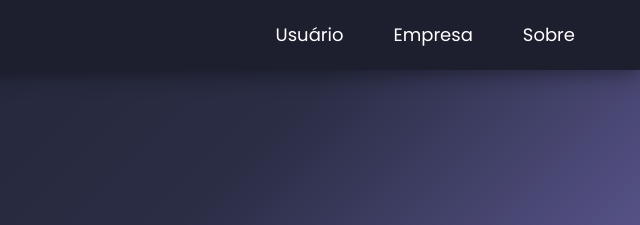
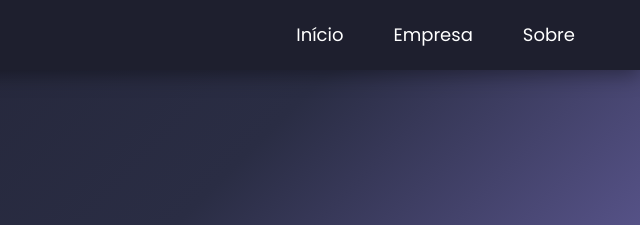
Before and after one commit to marklyhalley/Global-Solution-2025-2-Front-End, a plain HTML site: page empresa.html in a window 1280 px wide. Shown: the top 225 px of the page, 640-1280 px from the left. Drawn offline with Linux system fonts and the light colour scheme; a web font is replaced by a local one.

Commit message:
mudando de usuário para Inicio

```diff
--- a/empresa.html
+++ b/empresa.html
@@ -18,7 +18,7 @@
         <nav>
             <img src="images/icone pronto2.png" alt="Logo Henka">
             <ul>
-                <li><a href="index.html">Usuário</a></li>
+                <li><a href="index.html">Início</a></li>
                 <li><a href="empresa.html">Empresa</a></li>
                 <li><a href="sobre.html">Sobre</a></li>
             </ul>
```
Also changed, not shown: index.html (+1 -1 lines), sobre.html (+1 -1 lines).
